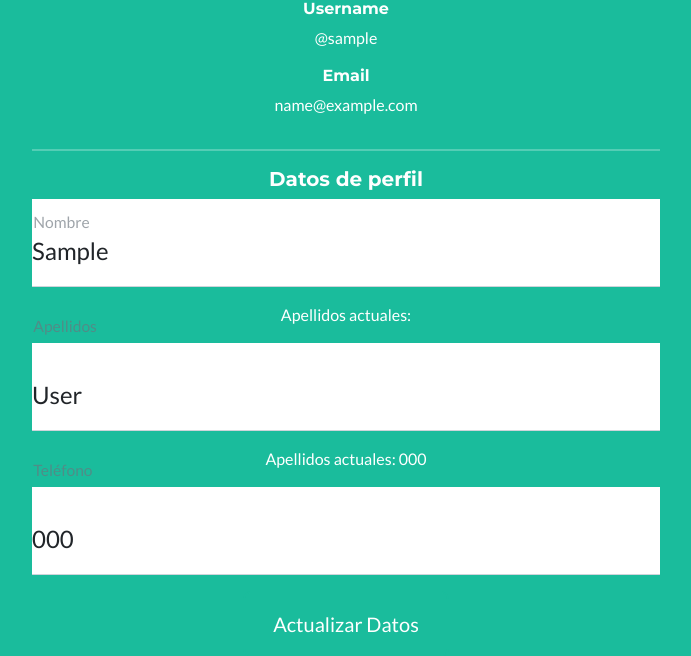
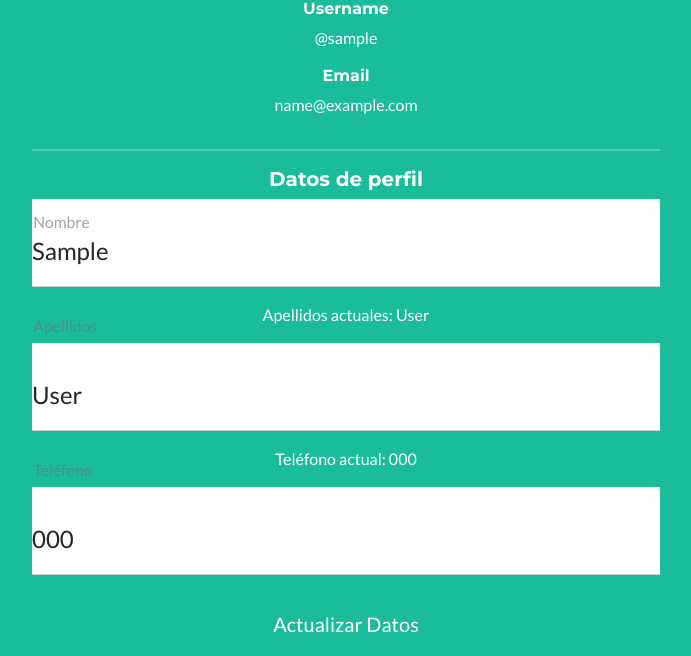
Before and after one commit to jotacarrion/ProgSegura-Web, a Django app: page /user-detail/1/ in a window 1280 px wide. Shown: the part 652-1308 px from the top of the page, without its empty margins (294-985 px from the left). Run offline with Django 3.2, Linux system fonts and the light colour scheme; tables that the repository leaves empty hold one stand-in row (values such as "Sample post"); some libraries are stand-ins or nearby versions.

Commit message:
updated user-detail

```diff
--- a/templates/user-detail.html
+++ b/templates/user-detail.html
@@ -52,14 +52,14 @@
                 </div>
                 <!-- Email address input-->
                 <div class="form-floating mb-3">
-                    <p>Apellidos actuales: {{ user_detail.last_name|safe }}</p>
+                    <p>Apellidos actuales: {{ user.last_name|safe }}</p>
                     <input class="form-control" id="last_name" type="text" placeholder="Apellidos"
                            value="{{ user.last_name|default:'' }}" data-sb-validations="required" name="last_name" />
                     <label for="last_name">Apellidos</label>
                     <div class="invalid-feedback" data-sb-feedback="last_name:required">An last_name is required.</div>
                 </div>
                 <div class="form-floating mb-3">
-                    <p>Apellidos actuales: {{ user_detail.phone_number|safe }}</p>
+                    <p>Teléfono actual: {{ user_detail.phone_number|safe }}</p>
                     <input class="form-control" id="phone" type="text" maxlength="72" placeholder="Telefono"
                            value="{{ user_detail.phone_number|default:'' }}"  name="phone" />
                     <label for="phone">Teléfono</label>
```
